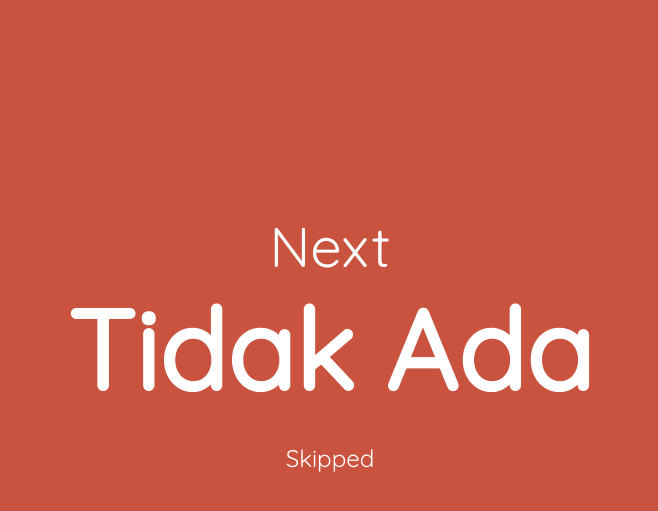
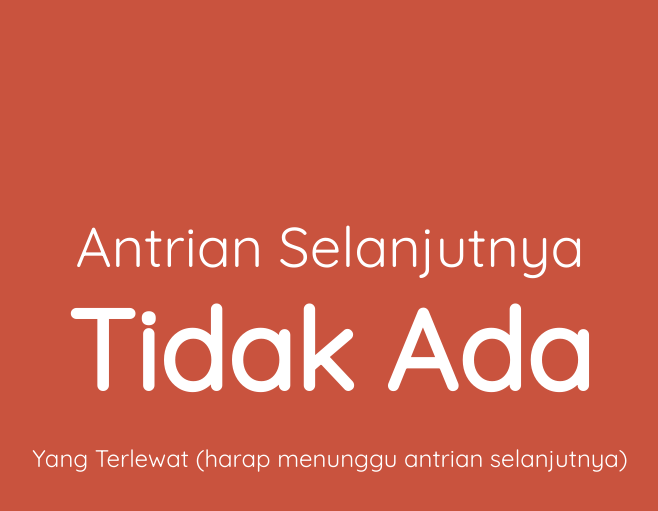
Before and after one commit to fathyann/count-dorakula, a Django app: page / in a window 1280 px wide. Shown: the top 511 px of the page, without its empty margins (318-976 px from the left). Run offline with Django 3.2, Linux system fonts and the light colour scheme; parts of the project's set-up code (start-up, migrations or seed data) failed here and were passed over; some libraries are stand-ins or nearby versions.

Commit message:
Update index.html

```diff
--- a/counter/templates/counter/index.html
+++ b/counter/templates/counter/index.html
@@ -3,10 +3,10 @@
     <div class="container">
         <div>
             <div id="counter">
-                <h1 class="counter-header light">Next</h1>
+                <h1 class="counter-header light">Antrian Selanjutnya</h1>
             </div>
             <div id="skipped-list">
-                <h2 class="light">Skipped</h2>
+                <h2 class="light">Yang Terlewat (harap menunggu antrian selanjutnya)</h2>
             </div>
         </div>
     </div>
```
